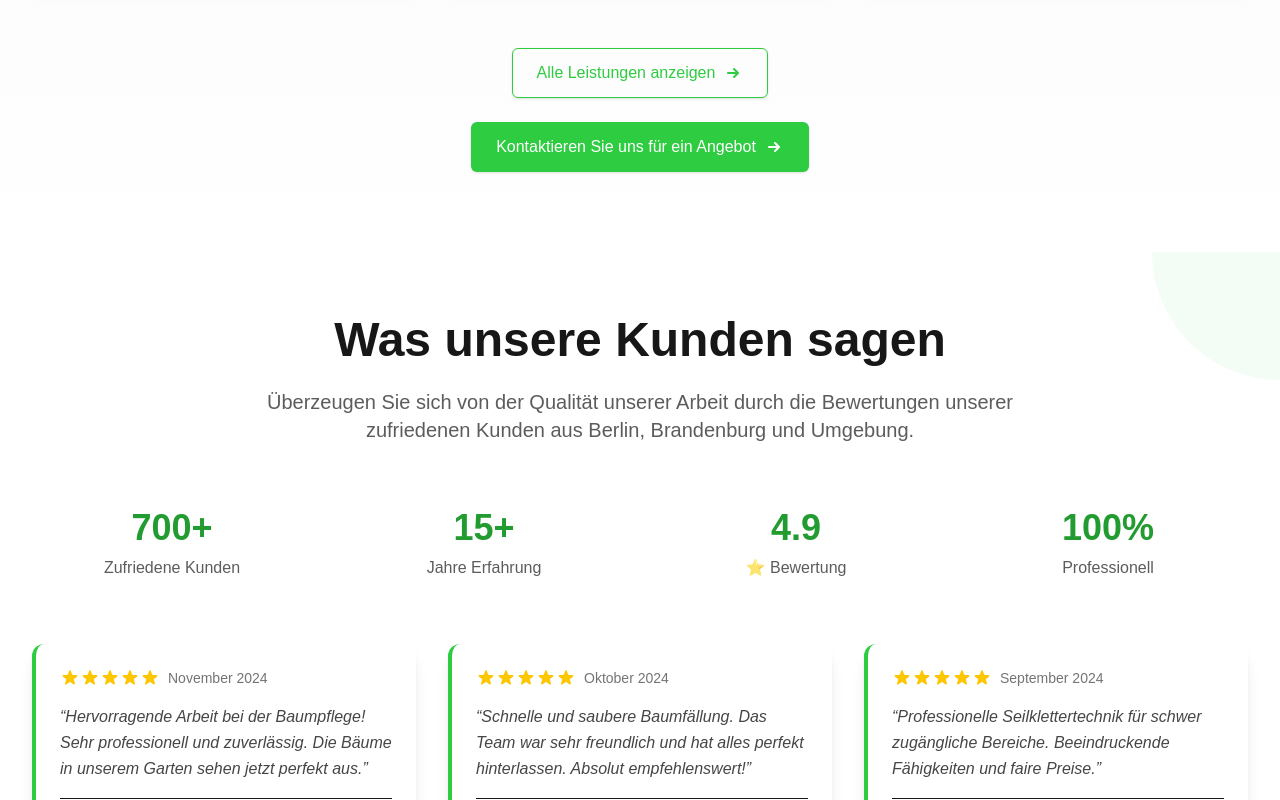
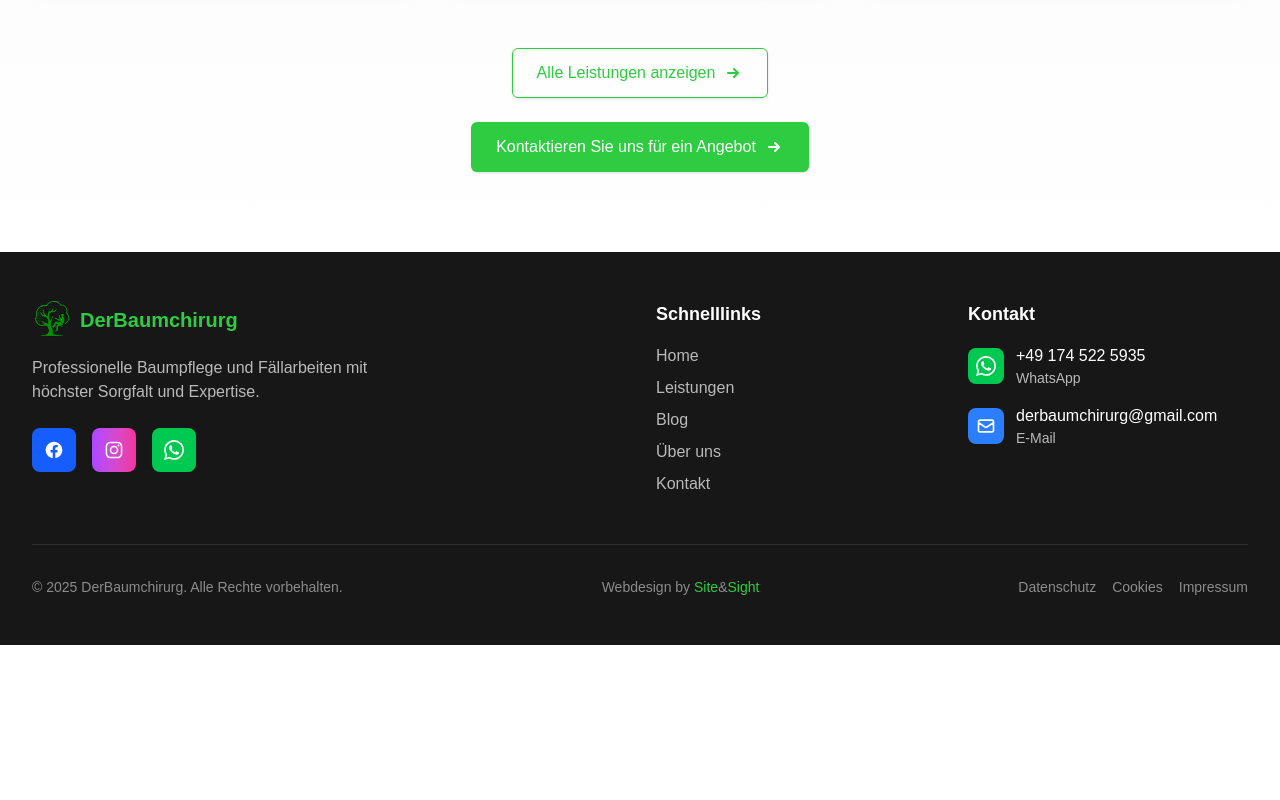
Before and after one commit to daniellambert95/cartertreecare, a Next.js app: page / in a window 1280 px wide. Shown: the part 1760-2560 px from the top of the page. After the commit the page ends 2405 px from the top, so only its background shows below. Built offline with nearby package versions, Linux system fonts and the light colour scheme; no server answers.

Commit message:
Update page.tsx

```diff
--- a/src/app/page.tsx
+++ b/src/app/page.tsx
@@ -13,7 +13,7 @@ export default function Home() {
       <Navbar />
       <Hero />
       <Services />
-      <Reviews />
+      {/* <Reviews /> */}
       <Footer />
     </main>
   );
```
